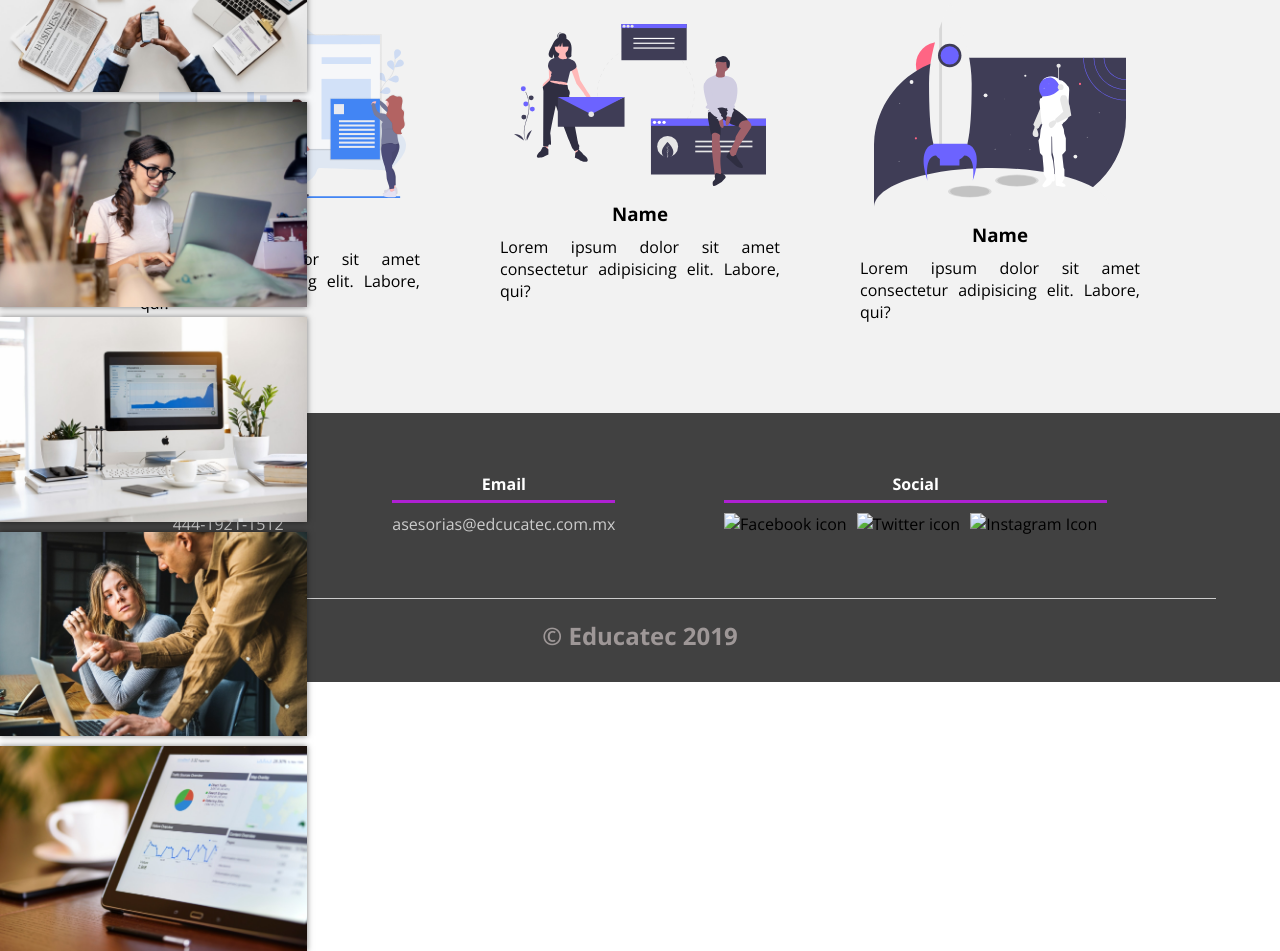
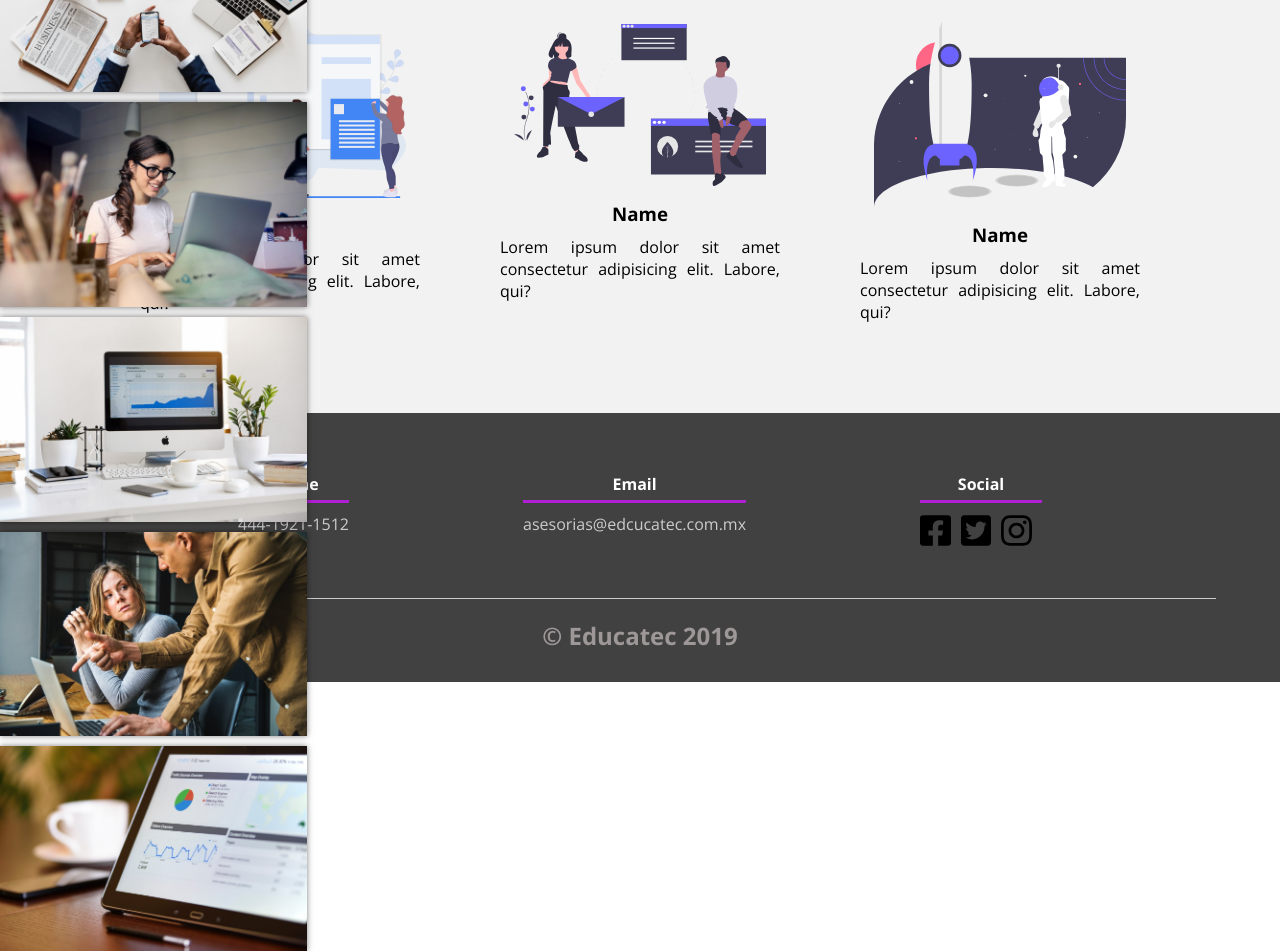
Before and after one commit to Guadalupe-coder/eductec1, a plain HTML site: page index.html in a window 1280 px wide. Shown: the part 2146-3097 px from the top of the page. Drawn offline with nearby package versions, Linux system fonts and the light colour scheme; files whose address does not match are found by name.

Commit message:
Agregue imagenes

```diff
--- a/index.html
+++ b/index.html
@@ -163,11 +163,11 @@
                 <h4>Social</h4>
                 <div class="socialMedia">
 
-                    <img class="socialIcon" src="../Educatec 2/Assets/facebook-square-brands.svg" alt="Facebook icon"
+                    <img class="socialIcon" src="../eductec1/Assets/facebook-square-brands.svg" alt="Facebook icon"
                         srcset="">
-                    <img class="socialIcon" src="../Educatec 2/Assets/twitter-square-brands.svg" alt="Twitter icon"
+                    <img class="socialIcon" src="../eductec1/Assets/twitter-square-brands.svg" alt="Twitter icon"
                         srcset="">
-                    <img class="socialIcon" src="../Educatec 2/Assets/instagram-brands.svg" alt="Instagram Icon"
+                    <img class="socialIcon" src="../eductec1/Assets/instagram-brands.svg" alt="Instagram Icon"
                         srcset="">
                 </div>
 
```
